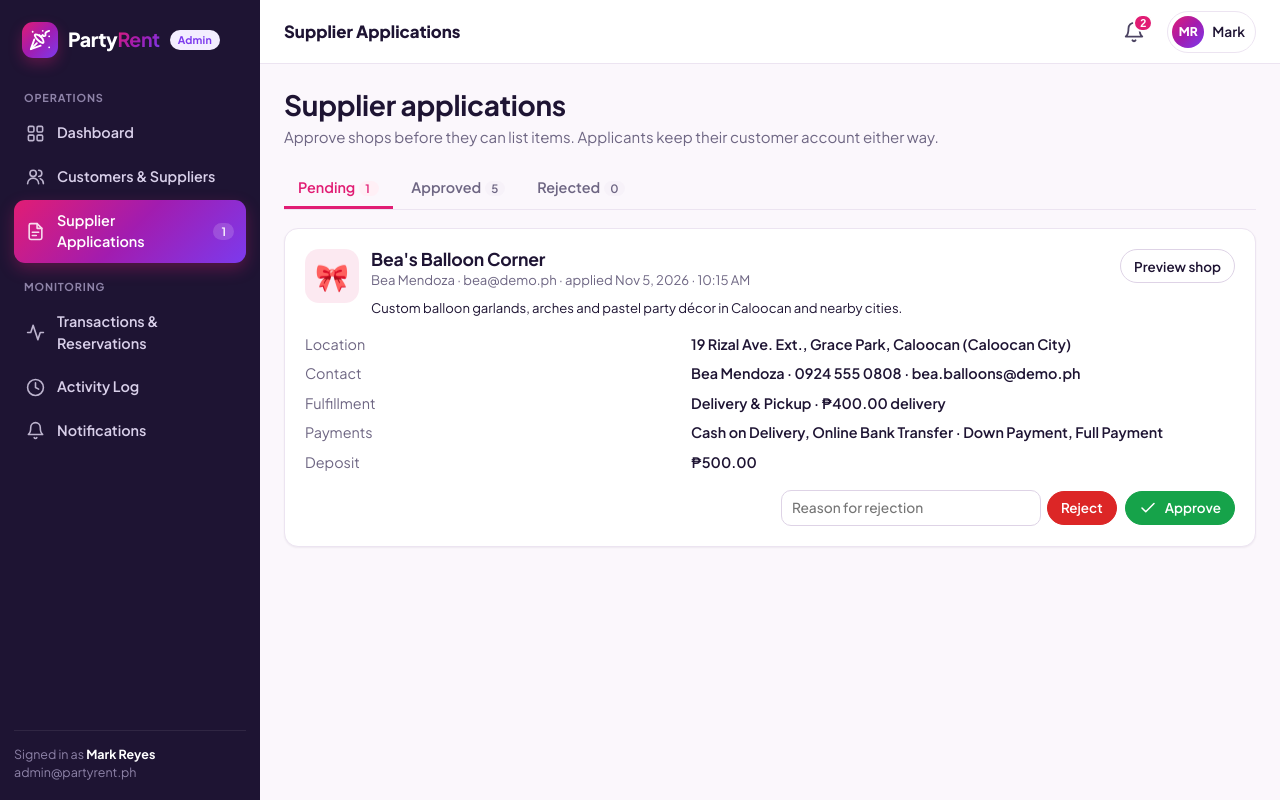
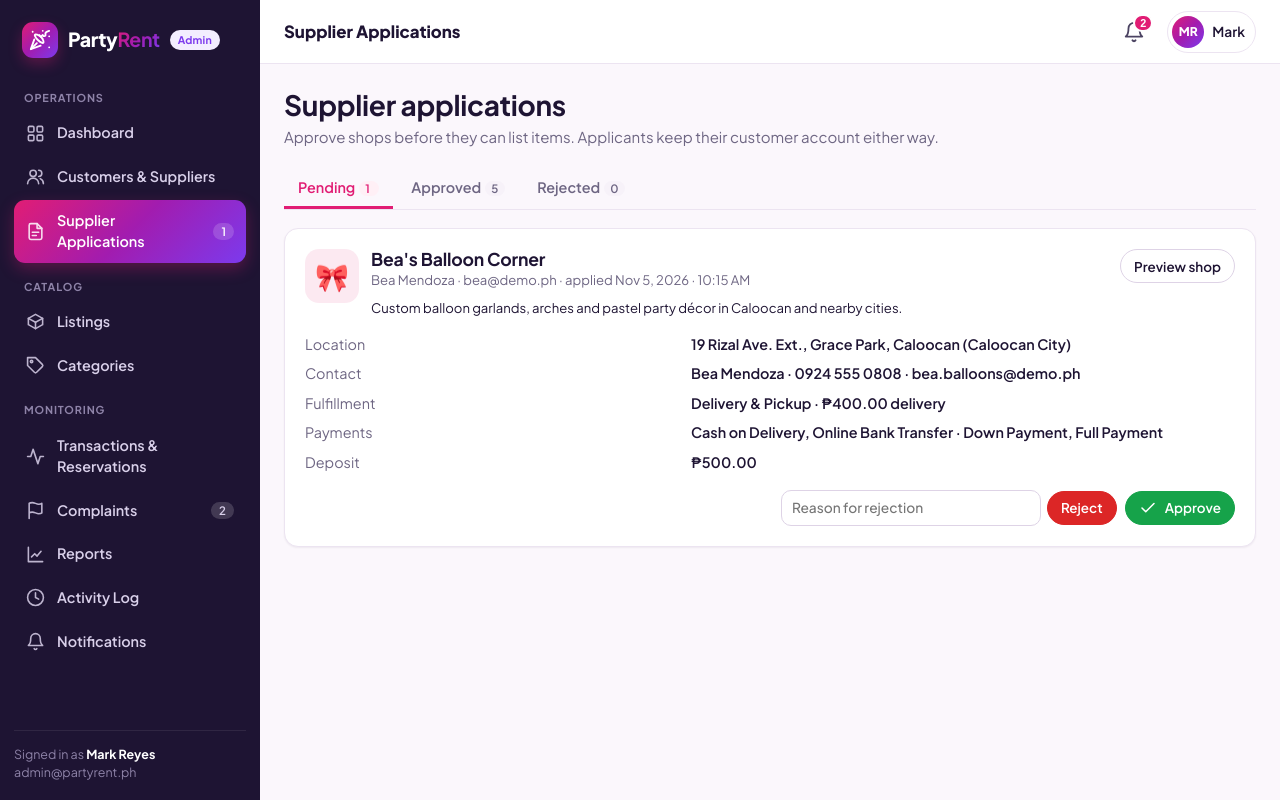
Before and after one commit to techfusionit3-WMSU/PartyRent, a Laravel app: page /admin/applications in a window 1280 px wide. Run offline with Laravel 12, Linux system fonts and the light colour scheme; a user stored in the database is signed in; data comes from the database, SQL or seed files in the repository; some libraries are stand-ins or nearby versions.

Commit message:
Phase 2: admin listings, categories, complaints and reports
Routes and permission-gated sidebar links for the four admin pages.
Adds the prototype's "Log an issue" form so staff can file a complaint
for a customer, fixes a crash when a listing is restored without a
reason, and covers the moderation actions with tests.

Co-Authored-By: Claude Opus 5.5 <noreply@anthropic.com>

```diff
--- a/app/Http/Controllers/Admin/AdminController.php
+++ b/app/Http/Controllers/Admin/AdminController.php
@@ -117,6 +117,7 @@ class AdminController extends Controller
         $data = $request->validate(['status' => 'required|in:published,hidden', 'reason' => 'nullable|string|max:255']);
         $product->update(['status' => $data['status']]);
         $hidden = $data['status'] === 'hidden';
+        $data['reason'] ??= null;
         Notifier::notify($product->supplier->owner_id, 'supplier', $hidden ? 'Listing hidden by PartyRent' : 'Listing restored', $product->name.($hidden ? ' was hidden from the marketplace'.($data['reason'] ? ': '.$data['reason'] : '.') : ' is visible again.'), route('supplier.products', [], false));
         Notifier::audit($hidden ? 'Hid listing' : 'Restored listing', $product->name.' · '.$product->supplier->name.($data['reason'] ? ' — '.$data['reason'] : ''));
 
@@ -186,7 +187,30 @@ class AdminController extends Controller
             'list' => $tab === 'all' ? $all : $all->where('status', $tab), 'tab' => $tab,
             'counts' => ['open' => $all->where('status', 'open')->count(), 'in_review' => $all->where('status', 'in_review')->count(), 'resolved' => $all->where('status', 'resolved')->count(), 'all' => $all->count()],
             'staff' => User::whereIn('id', $all->flatMap(fn ($c) => collect($c->updates)->pluck('by'))->unique())->pluck('name', 'id'),
+            'customers' => User::whereJsonContains('roles', 'customer')->orderBy('name')->get(['id', 'name', 'email']),
+            'suppliers' => Supplier::orderBy('name')->get(['id', 'name']),
         ]);
+    }
+
+    /** "Log an issue": staff file a report on behalf of a customer (phone, email, walk-in). */
+    public function storeComplaint(Request $request)
+    {
+        $this->need($request, 'complaints.manage');
+        $data = $request->validate([
+            'reporter_id' => 'required|exists:users,id', 'against_supplier_id' => 'nullable|exists:suppliers,id',
+            'request_code' => 'nullable|string|exists:rental_requests,code',
+            'subject' => 'required|string|max:160', 'body' => 'required|string|max:2000', 'priority' => 'required|in:low,normal,high',
+        ]);
+        $next = (int) Complaint::selectRaw('max(cast(substr(code, 5) as unsigned)) as n')->value('n') + 1;
+        $c = Complaint::create([
+            'code' => 'CMP-'.str_pad((string) $next, 3, '0', STR_PAD_LEFT),
+            'reporter_id' => $data['reporter_id'], 'against_supplier_id' => $data['against_supplier_id'] ?? null,
+            'rental_request_id' => ! empty($data['request_code']) ? RentalRequest::where('code', $data['request_code'])->value('id') : null,
+            'subject' => $data['subject'], 'body' => $data['body'], 'priority' => $data['priority'], 'status' => 'open', 'updates' => [],
+        ]);
+        Notifier::audit('Logged complaint', $c->code.' · '.$c->subject);
+
+        return redirect()->route('admin.complaints', ['tab' => 'open'])->with('success', $c->code.' logged.');
     }
 
     public function updateComplaint(Request $request, Complaint $complaint)
--- a/resources/views/layouts/dash.blade.php
+++ b/resources/views/layouts/dash.blade.php
@@ -15,8 +15,9 @@
             ['Records'], ['history', 'cashier.history', 'list', 'Payment History & Receipts'], ['reports', 'cashier.reports', 'chart', 'Financial Reports', 0, 'reports.view'], ['notifications', 'notifications', 'bell', 'Notifications'],
         ], 'bottom' => [['dashboard', 'cashier.dashboard', 'grid', 'Home'], ['verification', 'cashier.verification', 'check', 'Verify'], ['record', 'cashier.record', 'cash', 'Record'], ['history', 'cashier.history', 'list', 'History']]],
         'admin' => ['tag' => 'Admin', 'items' => [
-            ['Operations'], ['dashboard', 'admin.dashboard', 'grid', 'Dashboard'], ['users', 'admin.users', 'users', 'Customers & Suppliers'], ['applications', 'admin.applications', 'file', 'Supplier Applications', $b['applications'] ?? 0],
-            ['Monitoring'], ['transactions', 'admin.transactions', 'activity', 'Transactions & Reservations'], ['audit', 'admin.audit', 'clock', 'Activity Log'], ['notifications', 'notifications', 'bell', 'Notifications'],
+            ['Operations'], ['dashboard', 'admin.dashboard', 'grid', 'Dashboard'], ['users', 'admin.users', 'users', 'Customers & Suppliers'], ['applications', 'admin.applications', 'file', 'Supplier Applications', $b['applications'] ?? 0, 'applications.review'],
+            ['Catalog'], ['listings', 'admin.listings', 'box', 'Listings', 0, 'listings.view'], ['categories', 'admin.categories', 'tag', 'Categories', 0, 'categories.manage'],
+            ['Monitoring'], ['transactions', 'admin.transactions', 'activity', 'Transactions & Reservations', 0, 'transactions.view'], ['complaints', 'admin.complaints', 'flag', 'Complaints', $b['complaints'] ?? 0, 'complaints.manage'], ['reports', 'admin.reports', 'chart', 'Reports', 0, 'reports.view'], ['audit', 'admin.audit', 'clock', 'Activity Log'], ['notifications', 'notifications', 'bell', 'Notifications'],
         ], 'bottom' => [['dashboard', 'admin.dashboard', 'grid', 'Home'], ['users', 'admin.users', 'users', 'Users'], ['applications', 'admin.applications', 'file', 'Apps'], ['transactions', 'admin.transactions', 'activity', 'Rentals']]],
     ];
     $NAV['superadmin'] = ['tag' => 'Superadmin', 'items' => array_merge($NAV['admin']['items'], [['Payments'], ['verification', 'cashier.verification', 'check', 'Payment Verification'], ['cash-history', 'cashier.history', 'list', 'Payment History']]), 'bottom' => $NAV['admin']['bottom']];
--- a/routes/web.php
+++ b/routes/web.php
@@ -146,5 +146,17 @@ Route::prefix('admin')->name('admin.')->middleware(['auth', 'role:admin,superadm
     Route::post('/users/{user}/status', [AdminController::class, 'userStatus'])->name('users.status');
     Route::get('/transactions', [AdminController::class, 'transactions'])->name('transactions');
     Route::get('/audit', [AdminController::class, 'audit'])->name('audit');
+
+    Route::get('/listings', [AdminController::class, 'listings'])->name('listings');
+    Route::post('/listings/{product}/status', [AdminController::class, 'listingStatus'])->name('listings.status');
+    Route::post('/packages/{package}/status', [AdminController::class, 'packageStatus'])->name('packages.status');
+    Route::get('/categories', [AdminController::class, 'categories'])->name('categories');
+    Route::post('/categories', [AdminController::class, 'storeCategory'])->name('categories.store');
+    Route::post('/categories/{category}', [AdminController::class, 'updateCategory'])->name('categories.update');
+    Route::get('/complaints', [AdminController::class, 'complaints'])->name('complaints');
+    Route::post('/complaints', [AdminController::class, 'storeComplaint'])->name('complaints.store');
+    Route::post('/complaints/{complaint}', [AdminController::class, 'updateComplaint'])->name('complaints.update');
+    Route::get('/reports', [AdminController::class, 'reports'])->name('reports');
+    Route::get('/reports.csv', [AdminController::class, 'reportsCsv'])->name('reports.csv');
 });
 Route::get('/superadmin', [AdminController::class, 'dashboard'])->middleware(['auth', 'role:superadmin'])->name('superadmin.dashboard');
```
Also changed, not shown: docs/PHASE2.md (+5 -4 lines), resources/views/admin/complaints.blade.php (+14 -0 lines), tests/Feature/PagesTest.php (+31 -1 lines).
